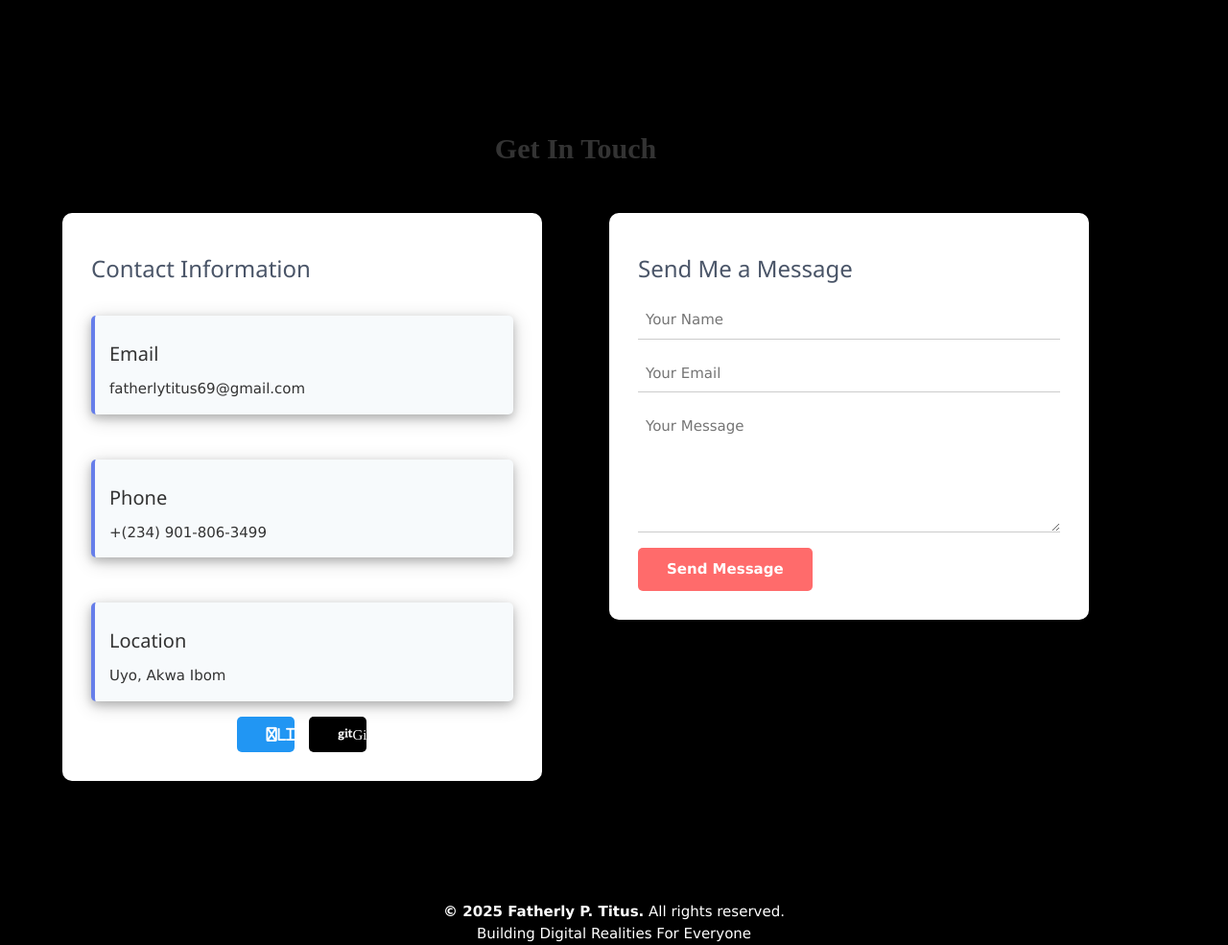
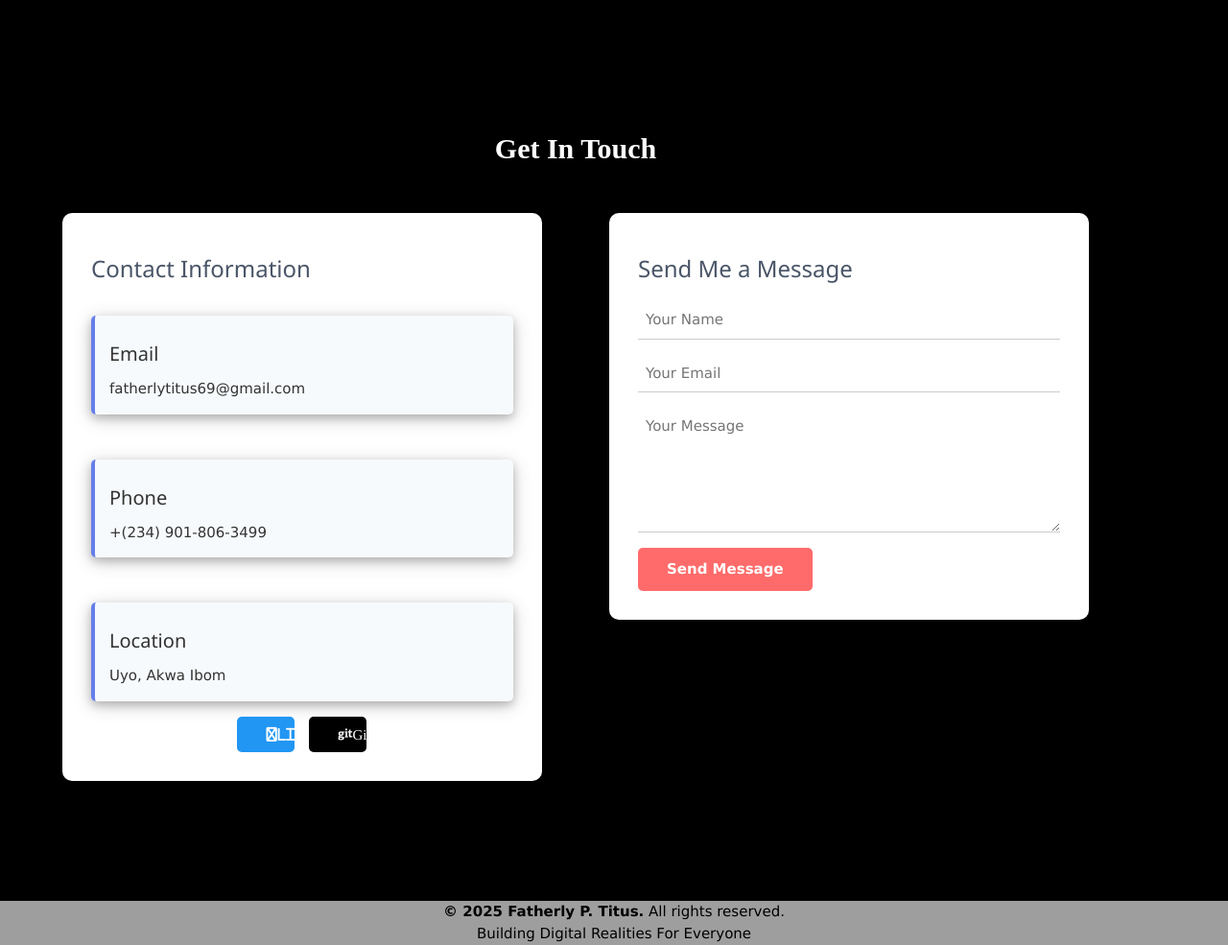
Before and after one commit to Fatherly-P-Titus/fatherlytitus.github.io, a plain HTML site: page index.html in a window 1280 px wide. Shown: the part 3521-4506 px from the top of the page at 96% size. Drawn offline with Linux system fonts and the light colour scheme.

Commit message:
Update index.html

```diff
--- a/index.html
+++ b/index.html
@@ -151,7 +151,7 @@
 
     <!-- Contact Section -->
     <section id="contact" class="container mg-section">
-        <h2 class="header w3-center">Get In Touch</h2>
+        <h2 class="header w3-center w3-text-white">Get In Touch</h2>
         <div class="w3-row">
             <div class="w3-col m6 pd-section">
                 <div class="card">
@@ -197,8 +197,8 @@
     </section>
 
     <!-- Footer -->
-    <footer class="w3-container w3-black">
-        <div class="w3-container w3-black">
+    <footer class="w3-container w3-grey">
+        <div class="w3-container w3-grey">
             <p><span class="bold">&copy; 2025 Fatherly P. Titus.</span> All rights reserved.</p>
             <p>Building Digital Realities For Everyone</p>
         </div>
```
